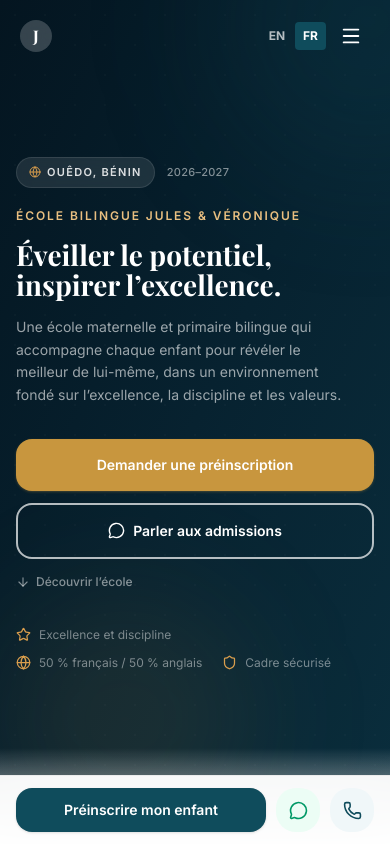
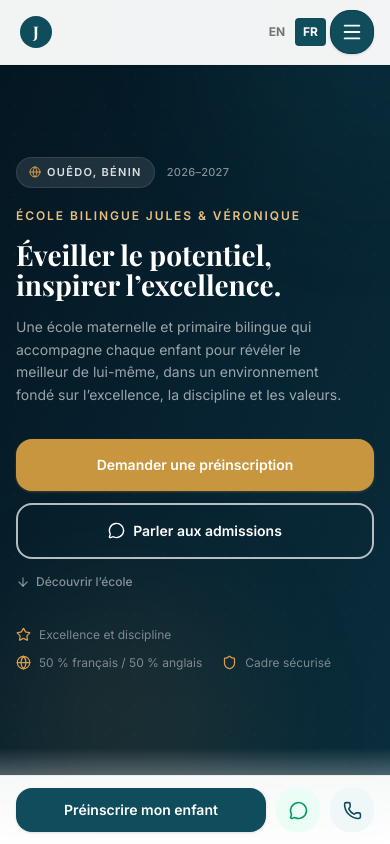
Before and after one commit to amissalassane-sketch/ecole-jules-veronique, a React (Vite) app: page / in a window 390 px wide. Shown: the top 844 px of the page. Built offline with nearby package versions, Linux system fonts and the light colour scheme; a web font is replaced by a local one.

Commit message:
Keep mobile navigation controls visible
Co-authored-by: arena-agent <297053741+arena-agent@users.noreply.github.com>

```diff
--- a/src/components/layout/Navbar.jsx
+++ b/src/components/layout/Navbar.jsx
@@ -126,7 +126,7 @@ export default function Navbar() {
         className={cn(
           'fixed top-0 left-0 right-0 z-50 transition-all duration-500',
           isDarkBg
-            ? 'bg-transparent py-3'
+            ? 'bg-white/95 backdrop-blur-xl border-b border-neutral-200/40 shadow-sm py-2 lg:bg-transparent lg:backdrop-blur-none lg:border-transparent lg:shadow-none lg:py-3'
             : 'bg-white/90 backdrop-blur-xl border-b border-neutral-200/40 shadow-sm py-2'
         )}
       >
@@ -138,7 +138,7 @@ export default function Navbar() {
           >
             <div className={cn(
               'w-8 h-8 md:w-9 md:h-9 rounded-lg transition-all duration-500 flex items-center justify-center',
-              isDarkBg ? 'bg-white/20 backdrop-blur' : 'bg-primary-600'
+              isDarkBg ? 'bg-primary-600 lg:bg-white/20 lg:backdrop-blur' : 'bg-primary-600'
             )}>
               <span className="font-display font-bold text-base md:text-lg text-white">
                 {school.shortName.charAt(0)}
@@ -146,7 +146,7 @@ export default function Navbar() {
             </div>
             <span className={cn(
               'font-display font-bold text-base md:text-lg transition-colors duration-500 hidden sm:block',
-              isDarkBg ? 'text-white' : 'text-neutral-900'
+              isDarkBg ? 'text-neutral-900 lg:text-white' : 'text-neutral-900'
             )}>
               {school.shortName}
             </span>
@@ -208,13 +208,10 @@ export default function Navbar() {
 
           {/* Mobile: LanguageSwitcher + hamburger grouped on the right */}
           <div className="lg:hidden flex items-center gap-1">
-            <LanguageSwitcher dark={isDarkBg} compact />
+            <LanguageSwitcher dark={false} compact />
             <button
               onClick={() => setMobileOpen(!mobileOpen)}
-              className={cn(
-                'p-2.5 rounded-xl transition-colors cursor-pointer touch-target',
-                isDarkBg ? 'text-white hover:bg-white/10' : 'text-neutral-700 hover:bg-neutral-100'
-              )}
+              className="p-2.5 rounded-xl transition-colors cursor-pointer touch-target bg-primary-600 text-white border border-primary-700 shadow-sm hover:bg-primary-700 focus:outline-none focus-visible:ring-2 focus-visible:ring-accent-500 focus-visible:ring-offset-2"
               aria-label={mobileOpen ? 'Close menu' : 'Open menu'}
               aria-expanded={mobileOpen}
             >
```
